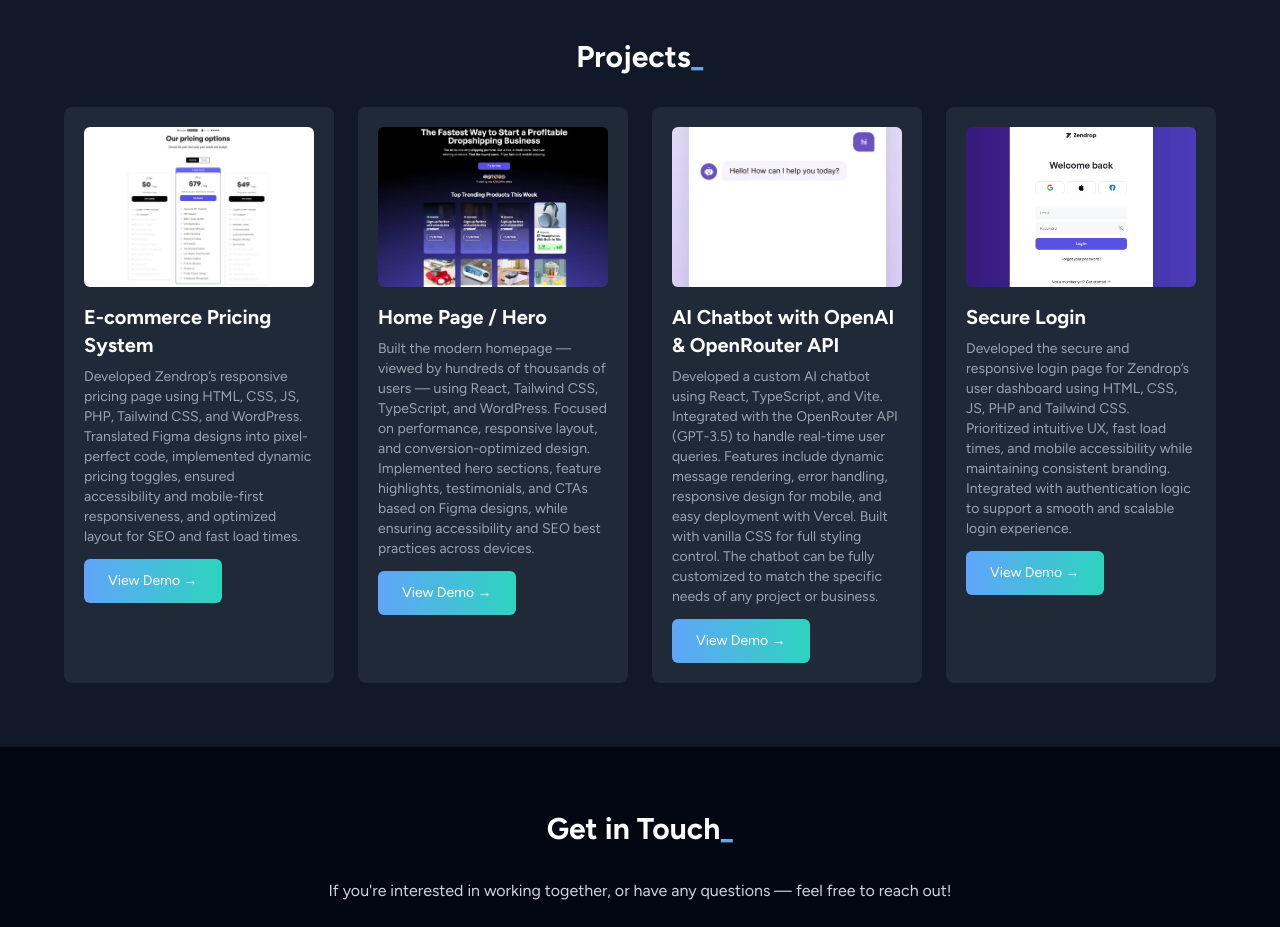
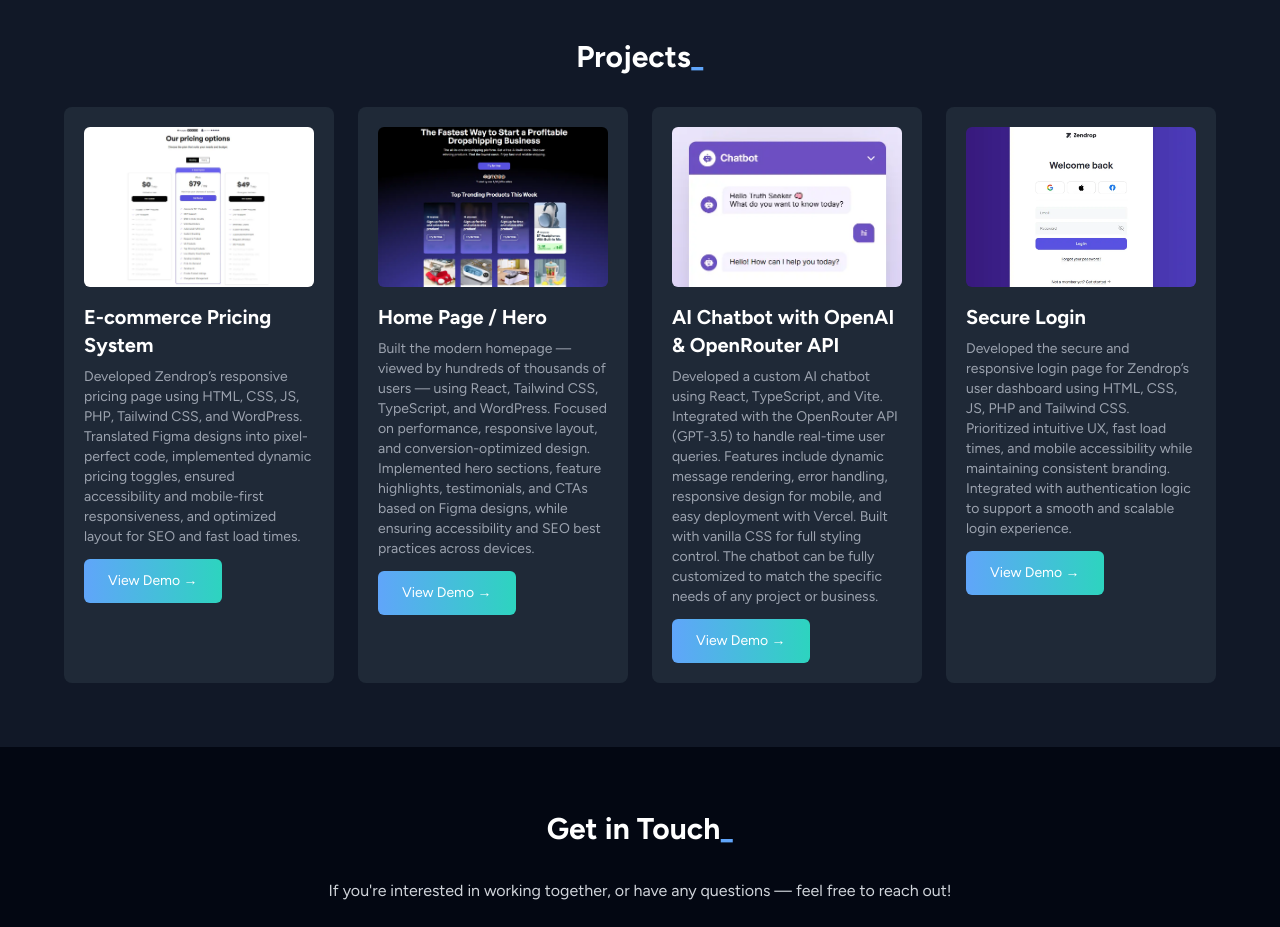
Before and after one commit to jaquete7/portfolio, a plain HTML site: page index.html in a window 1280 px wide. Shown: the part 2240-3167 px from the top of the page. Drawn offline with nearby package versions, Linux system fonts and the light colour scheme.

Commit message:
Update index.html

```diff
--- a/index.html
+++ b/index.html
@@ -223,7 +223,7 @@
           <a href="https://www.zendrop.com/home-2/" class="inline-flex mt-3 px-6 py-3 text-sm max-w-[]transition bg-gradient-to-r from-blue-400 to-teal-400 hover:from-blue-700 hover:to-teal-700  text-white rounded-md">View Demo →</a>
         </div>
          <div class="bg-gray-800 p-5 rounded-lg hover:scale-[1.02] transition transform">
-          <img src="images/projects/chatbot-screenshot2.webp" alt="AI Chatbot Screenshot" class="rounded-md mb-4 w-full h-40 object-cover">
+          <img src="images/projects/chatbot-screenshot2.webp" alt="AI Chatbot Screenshot" class="rounded-md mb-4 w-full h-40 object-cover object-top">
           <h3 class="text-xl font-semibold mb-2">AI Chatbot with OpenAI & OpenRouter API</h3>
           <p class="text-gray-400 text-sm ">Developed a custom AI chatbot using React, TypeScript, and Vite. Integrated with the OpenRouter API (GPT-3.5) to handle real-time user queries. Features include dynamic message rendering, error handling, responsive design for mobile, and easy deployment with Vercel. Built with vanilla CSS for full styling control. The chatbot can be fully customized to match the specific needs of any project or business.</p>
           <a href="https://react-typescript-ai-chatbot.vercel.app/" class="inline-flex mt-3 px-6 py-3 text-sm max-w-[]transition bg-gradient-to-r from-blue-400 to-teal-400 hover:from-blue-700 hover:to-teal-700  text-white rounded-md ">View Demo  →</a>
```
